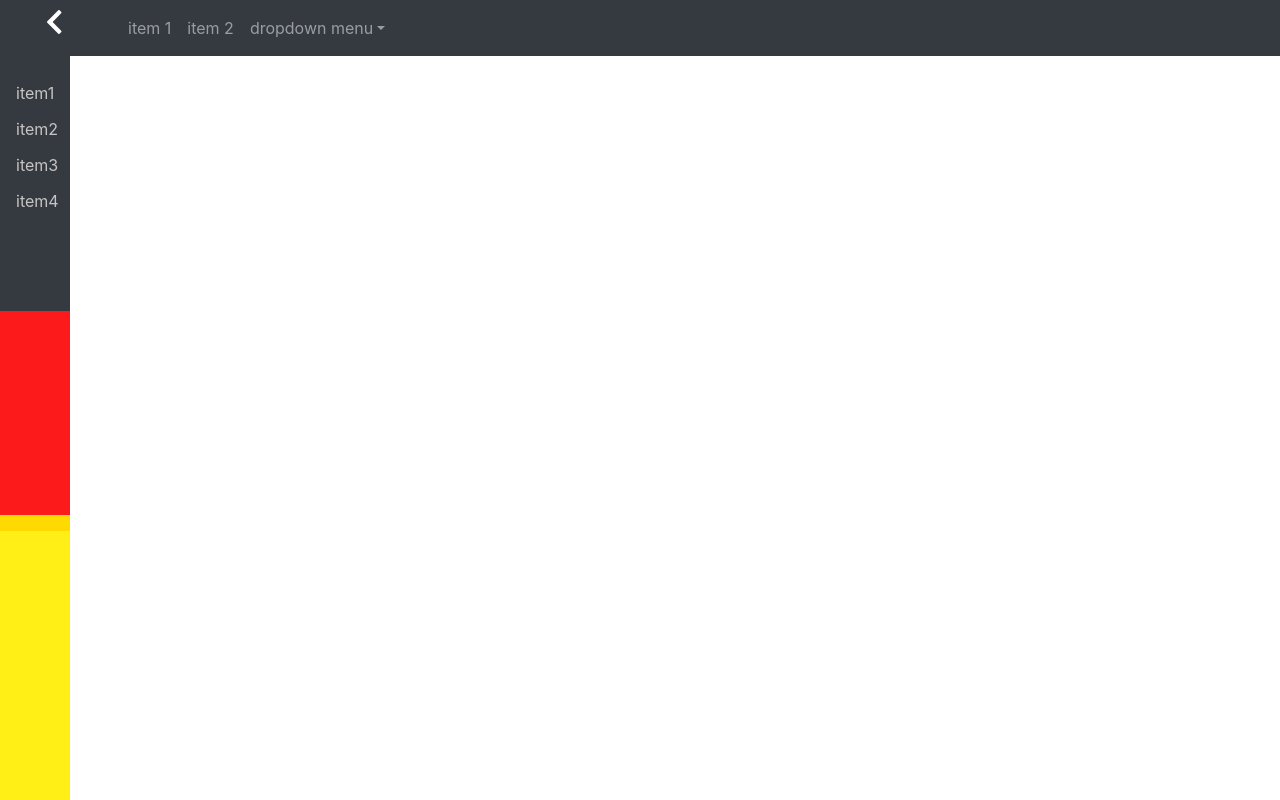
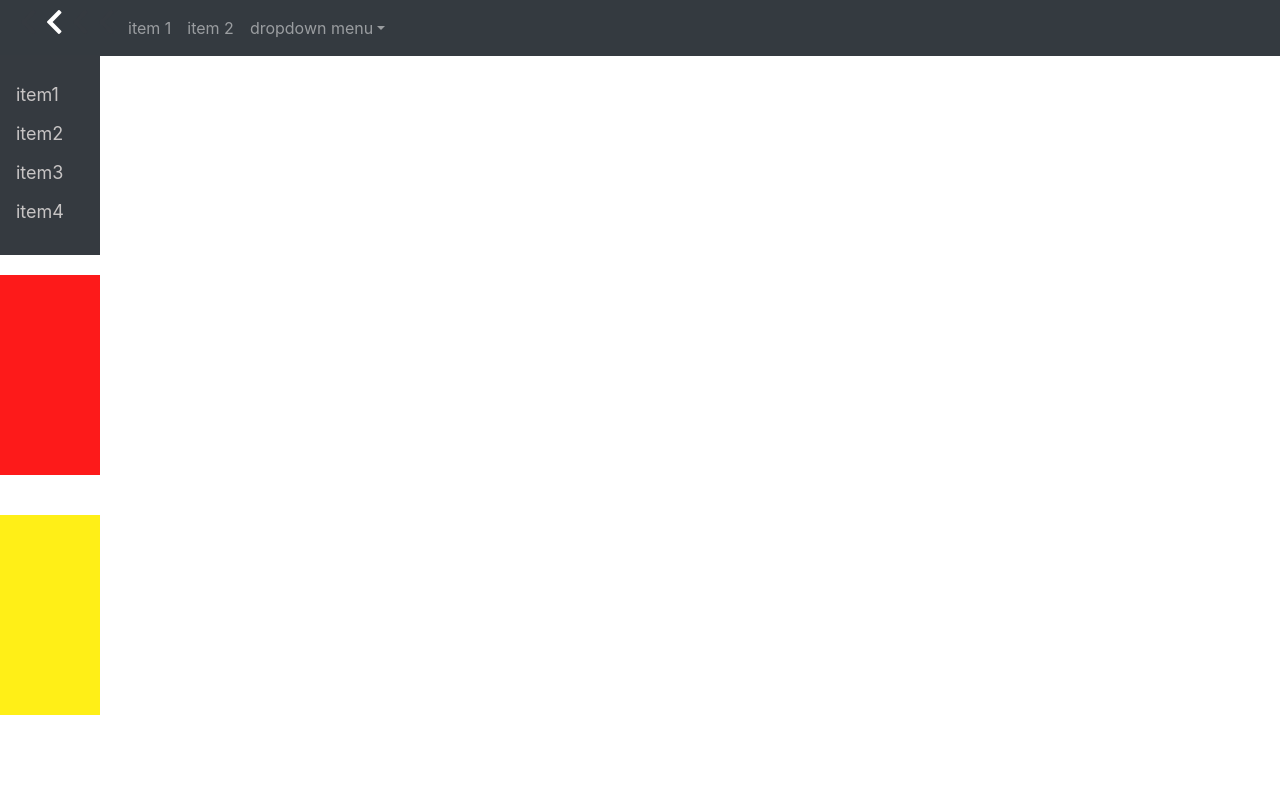
Before and after one commit to guc-met/milestone-2-Team-15, a React (Create React App) app in the folder milestone-2-team-15/: page / in a window 1280 px wide. Built offline with nearby package versions, Linux system fonts and the light colour scheme.

Commit message:
VW and link for back button

```diff
--- a/milestone-2-team-15/src/components/header.js
+++ b/milestone-2-team-15/src/components/header.js
@@ -7,8 +7,6 @@ export default function sideBar(props) {
         <div>
             <nav class="navbar navbar-expand-sm bg-dark navbar-dark">
                 <ul class="navbar-nav">
-
-
 
                     <li class="nav-item">
                         <a class="nav-link" href="#">Link 1</a>
--- a/milestone-2-team-15/src/components/sideBar.js
+++ b/milestone-2-team-15/src/components/sideBar.js
@@ -6,8 +6,7 @@ import "../stylesheets/sideBar.css"
 export default function sideBar(props) {
     return(
     <div>
-                <div class="red">
-
+        <div class="red">
         </div>
         <div class="yellow">
 
--- a/milestone-2-team-15/src/stylesheets/sideBar.css
+++ b/milestone-2-team-15/src/stylesheets/sideBar.css
@@ -1,7 +1,7 @@
  /* The sidebar menu */
  .sidenav {
-    height: 32%; /* Full-height: remove this if you want "auto" height */
-    width: 70px; /* Set the width of the sidebar */
+    height: 15.625vw; /* Full-height: remove this if you want "auto" height */
+    width: 7.8125vw; /* Set the width of the sidebar */
     position: fixed; /* Fixed Sidebar (stay in place on scroll) */
     z-index: 1; /* Stay on top */
     top: 55px; /* Stay at the top */
@@ -12,8 +12,8 @@
   }
 
   .red {
-    height: 32%;
-    width: 70px;
+    height: 15.625vw;
+    width: 7.8125vw;
     position: fixed;
     z-index: 1;
     top: 275px;
@@ -23,8 +23,8 @@
     padding-top: 20px;
   }
   .yellow {
-    height: 100%;
-    width: 70px;
+    height: 15.625vw;
+    width: 7.8125vw;
     position: fixed;
     z-index: 1;
     top: 515px;
@@ -38,7 +38,7 @@
   .sidenav a {
     padding: 6px 8px 6px 16px;
     text-decoration: none;
-    font-size: 16px;
+    font-size: 18px;
     color: #c7c4c4;
     display: block;
   }
```
Also changed, not shown: milestone-2-team-15/src/components/dropDown.js (+4 -2 lines), 1 other file (tests, documents, lock files or other folders).
